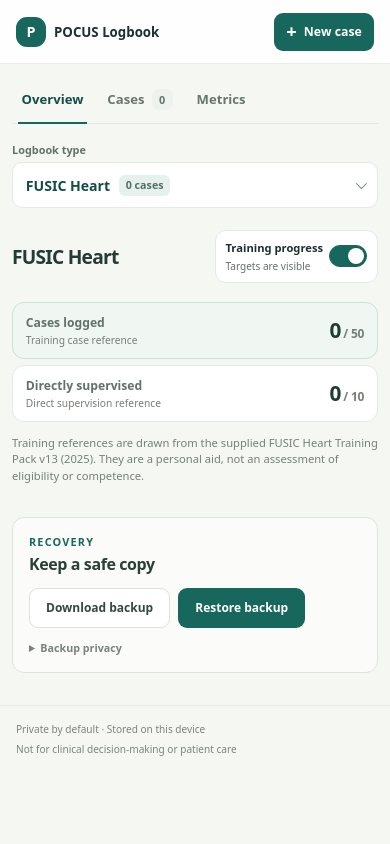
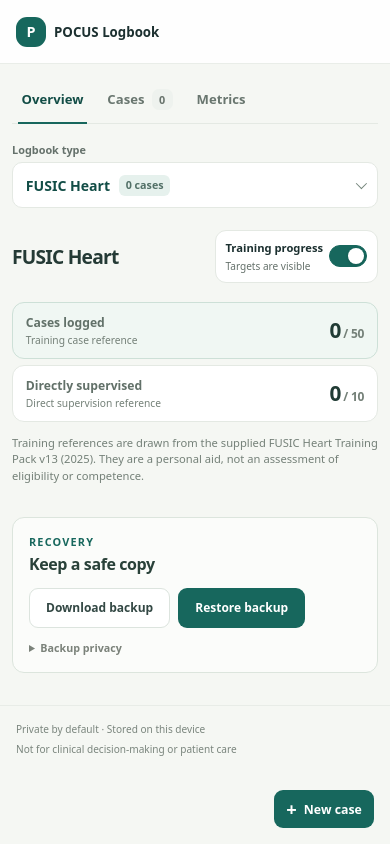
Before and after one commit to domhutch/POCUS-Logbook, a React (Vite) app: page / in a window 390 px wide. Built offline with nearby package versions, Linux system fonts and the light colour scheme.

Commit message:
Add floating button to mobile

```diff
--- a/src/App.tsx
+++ b/src/App.tsx
@@ -445,7 +445,7 @@ function App() {
           </button>
         ) : (
           <button
-            className="button button-primary topbar-action"
+            className="button button-primary topbar-action topbar-action-new-case"
             onClick={startNewCase}
             disabled={!isReady}
           >
@@ -903,6 +903,17 @@ function App() {
         )}
       </section>
 
+      {(activePage === "overview" || activePage === "cases") && (
+        <button
+          className="button button-primary topbar-action floating-new-case"
+          type="button"
+          onClick={startNewCase}
+          disabled={!isReady}
+        >
+          <span aria-hidden="true">+</span> New case
+        </button>
+      )}
+
       {printDocument && (
         <section
           className="print-preview-overlay"
--- a/src/styles.css
+++ b/src/styles.css
@@ -133,6 +133,10 @@ button:disabled {
 .desktop-add > span {
   font-size: 1.15rem;
   line-height: 1;
+}
+
+.floating-new-case {
+  display: none;
 }
 
 .page-content {
@@ -1707,6 +1711,18 @@ summary:focus-visible {
     padding: env(safe-area-inset-top, 0px) 1rem 0;
   }
 
+  .topbar-action-new-case {
+    display: none;
+  }
+
+  .floating-new-case {
+    position: fixed;
+    z-index: 5;
+    right: 1rem;
+    bottom: calc(1rem + env(safe-area-inset-bottom, 0px));
+    display: inline-flex;
+  }
+
   input:not([type="checkbox"]):not([type="radio"]),
   select,
   textarea {
```
Also changed, not shown: 2 other files (tests, documents, lock files or other folders).
